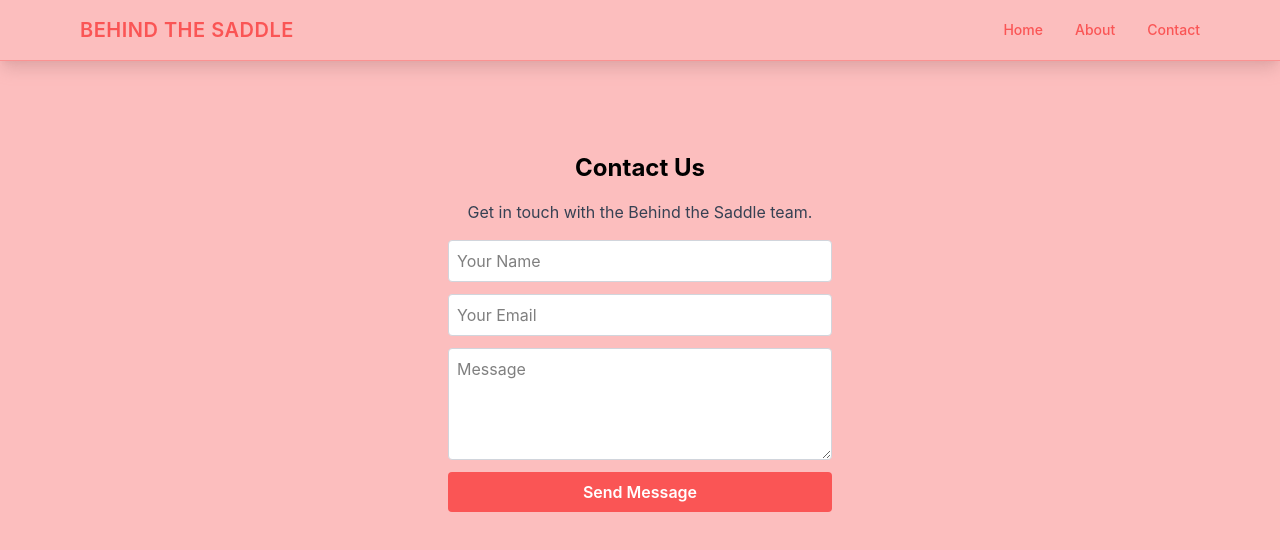
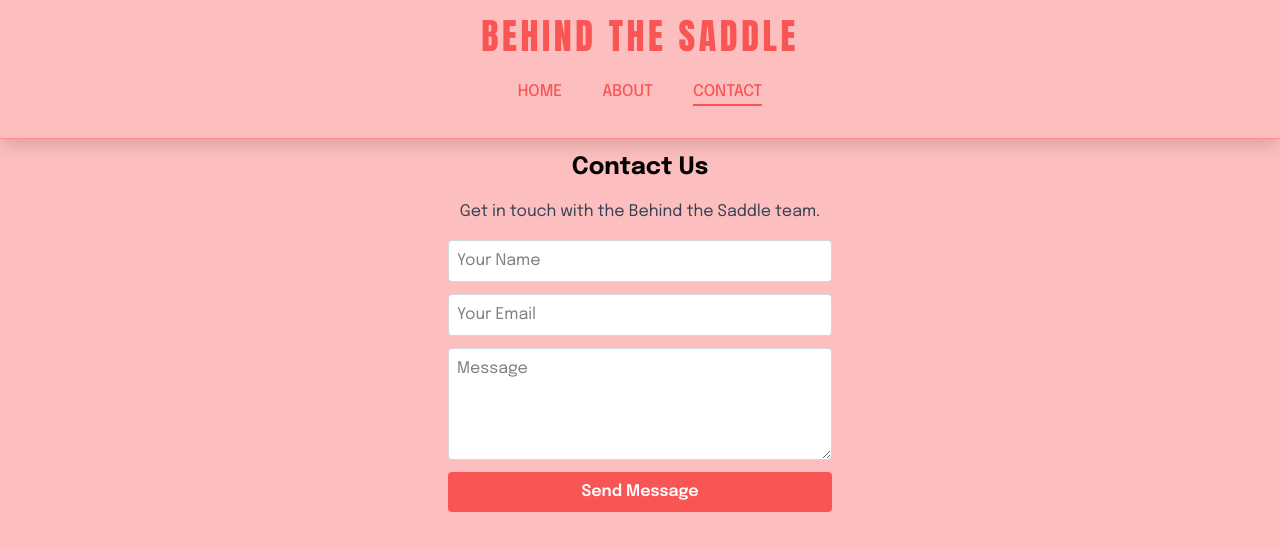
Before and after one commit to Lewy0151/Racing-Website, a Next.js app: page /contact in a window 1280 px wide. Shown: the top 550 px of the page. Built offline with nearby package versions, Linux system fonts and the light colour scheme.

Commit message:
Finished front page - added spotify and design fixes

```diff
--- a/src/app/components/Footer.js
+++ b/src/app/components/Footer.js
@@ -25,6 +25,15 @@ export default function Footer() {
             className="block hover:text-[#fa5555] transition hover:underline underline-offset-4 decoration-[#fa5555]"
           >
             YouTube
+          </a>
+
+          <a
+            href="https://open.spotify.com/show/4wSYuUDXMOMAS7qE4N8iV1"
+            target="_blank"
+            rel="noopener noreferrer"
+            className="block hover:text-[#fa5555] transition hover:underline underline-offset-4 decoration-[#fa5555]"
+          >
+            Spotify
           </a>
         </div>
 
--- a/src/app/components/InstagramFeed.js
+++ b/src/app/components/InstagramFeed.js
@@ -23,7 +23,7 @@ export default function InstagramFeed() {
         href={instagramUrl}
         target="_blank"
         rel="noopener noreferrer"
-        className="mb-6 bg-[#fa5555] hover:bg-[#fb9292] transition-all shadow-md text-white px-6 py-3 rounded-full text-lg border border-[#fb9292]"
+        className="mb-6 bg-[#fa5555] hover:bg-[#fb9292] transition-all shadow-md text-white px-6 py-3 rounded-full text-lg heading-font tracking-widest uppercase border border-[#fb9292]"
       >
         Follow us on Instagram
       </a>
--- a/src/app/components/LatestYoutube.js
+++ b/src/app/components/LatestYoutube.js
@@ -6,7 +6,8 @@ export default function LatestYoutube() {
   const [videoId, setVideoId] = useState(null);
   const [loading, setLoading] = useState(true);
 
-  const channelUrl = "https://www.youtube.com/@BehindTheSaddle25";
+  const youtubeUrl = "https://www.youtube.com/@BehindTheSaddle25";
+  const spotifyUrl = "https://open.spotify.com/show/4wSYuUDXMOMAS7qE4N8iV1";
 
   useEffect(() => {
     async function load() {
@@ -31,16 +32,45 @@ export default function LatestYoutube() {
   return (
     <div className="flex flex-col items-center w-full px-4">
 
-      {/* Rounded Header Box */}
-      <a
-        href={channelUrl}
-        target="_blank"
-        rel="noopener noreferrer"
-        className="mb-6 bg-[#fa5555] hover:bg-[#fb9292] transition-all shadow-md text-white px-6 py-3 rounded-full text-lg border border-[#fb9292]"
-      >
+      {/* Header Text */}
+      <div className="mb-10 text-3xl heading-font tracking-widest uppercase text-[#fa5555]">
         Latest Podcast Episode
-      </a>
+      </div>
 
+      {/* YouTube + Spotify Buttons */}
+      <div className="flex flex-row justify-center items-center gap-4 mb-6 w-full">
+        {/* YouTube Button */}
+        <a
+          href={youtubeUrl}
+          target="_blank"
+          rel="noopener noreferrer"
+          className="flex items-center justify-center gap-3 bg-[#fa5555] hover:bg-[#fb9292]
+          transition-all shadow-md text-white px-6 py-3 rounded-full text-lg heading-font
+          tracking-widest uppercase border border-[#fb9292] w-1/2 md:w-auto"
+        >
+          <svg width="22" height="22" viewBox="0 0 24 24" fill="white">
+            <path d="M23.5 6.2s-.2-1.7-.9-2.5c-.9-.9-1.9-.9-2.4-1C16.7 2.3 12 2.3 12 2.3h-.1s-4.7 0-8.2.4c-.5.1-1.5.1-2.4 1C.7 4.5.5 6.2.5 6.2S0 8.3 0 10.5v1.9c0 2.2.5 4.3.5 4.3s.2 1.7.9 2.5c.9.9 2.1.9 2.6 1 1.9.2 8 .4 8 .4s4.7 0 8.2-.4c.5-.1 1.5-.1 2.4-1 .7-.8.9-2.5.9-2.5s.5-2.1.5-4.3v-1.9c0-2.2-.5-4.3-.5-4.3zM9.7 14.7V8.8l5.8 3-5.8 2.9z"/>
+          </svg>
+          YouTube
+        </a>
+
+        {/* Spotify Button */}
+        <a
+          href={spotifyUrl}
+          target="_blank"
+          rel="noopener noreferrer"
+          className="flex items-center justify-center gap-3 bg-[#fa5555] hover:bg-[#fb9292]
+          transition-all shadow-md text-white px-6 py-3 rounded-full text-lg heading-font
+          tracking-widest uppercase border border-[#fb9292] w-1/2 md:w-auto"
+        >
+          <svg width="22" height="22" viewBox="0 0 24 24" fill="white">
+            <path d="M12 0C5.37 0 .02 5.37.02 12S5.37 24 12 24s11.98-5.37 11.98-12S18.63 0 12 0zm5.52 17.27c-.23.38-.72.5-1.1.27-3.03-1.85-6.84-2.27-11.32-1.25-.43.1-.86-.18-.96-.61-.1-.43.18-.86.61-.96 4.88-1.12 9.12-.65 12.52 1.46.38.23.5.72.25 1.09zm1.52-3.02c-.29.46-.9.6-1.36.31-3.48-2.13-8.77-2.75-12.87-1.51-.52.15-1.08-.14-1.23-.66-.15-.52.14-1.08.66-1.23 4.57-1.33 10.41-.65 14.44 1.82.46.29.6.9.36 1.27zm.14-3.15c-4.02-2.39-10.72-2.61-14.73-1.43-.62.18-1.28-.17-1.46-.79-.18-.62.17-1.28.79-1.46 4.66-1.36 12.06-1.11 16.74 1.68.56.33.74 1.06.41 1.62-.33.56-1.06.74-1.62.38z"/>
+          </svg>
+          Spotify
+        </a>
+      </div>
+
+      {/* YouTube Video Embed */}
       {loading && <p>Loading latest video...</p>}
       {!loading && !videoId && <p>No video found.</p>}
 
--- a/src/app/components/Navbar.js
+++ b/src/app/components/Navbar.js
@@ -1,62 +1,94 @@
 "use client";
 import { useState } from "react";
 import Link from "next/link";
+import { usePathname } from "next/navigation"; // To detect current route
 
 export default function Navbar() {
   const [open, setOpen] = useState(false);
+  const pathname = usePathname(); // Get current route
 
   const toggleMenu = () => setOpen(!open);
 
+  // Helper to check if a link is active
+  const isActive = (path) => pathname === path;
+
   return (
-    <nav className="fixed top-0 left-0 w-full border-b border-[#fb9292] shadow-lg shadow-[#e0a6a6] z-50 text-[#fa5555]">
-      <div className="max-w-6xl mx-auto flex items-center justify-between px-4 py-4">
+    <nav className="fixed top-0 left-0 w-full bg-[#fcbebe] border-b border-[#fb9292] shadow-lg shadow-[#e0a6a6] z-50 text-[#fa5555]">
 
-        {/* MOBILE: animated hamburger */}
+      {/* Desktop layout */}
+      <div className="hidden md:flex flex-col items-center max-w-6xl mx-auto px-4 py-4">
+        {/* Site Name */}
+        <Link
+          href="/"
+          className="text-4xl tracking-widest uppercase heading-font mb-6 text-[#fa5555]"
+        >
+          Behind the Saddle
+        </Link>
+
+        {/* Desktop Menu */}
+        <div className="flex space-x-10 text-m font-medium uppercase pb-4">
+          <Link
+            href="/"
+            className={`hover:text-[#fb9292] transition ${isActive("/") ? "border-b-2 border-[#fa5555]" : ""}`}
+          >
+            Home
+          </Link>
+          <Link
+            href="/about"
+            className={`hover:text-[#fb9292] transition ${isActive("/about") ? "border-b-2 border-[#fa5555]" : ""}`}
+          >
+            About
+          </Link>
+          <Link
+            href="/contact"
+            className={`hover:text-[#fb9292] transition ${isActive("/contact") ? "border-b-2 border-[#fa5555]" : ""}`}
+          >
+            Contact
+          </Link>
+        </div>
+      </div>
+
+      {/* Mobile layout */}
+      <div className="md:hidden flex items-center justify-between max-w-6xl mx-auto px-4 py-4">
+        {/* Mobile Hamburger */}
         <button
-          className="md:hidden flex flex-col justify-between w-6 h-5 focus:outline-none"
+          className="flex flex-col justify-between w-6 h-5 focus:outline-none"
           onClick={toggleMenu}
           aria-label="Toggle Menu"
         >
           <span
-            className={`block h-0.5 w-full bg-black transition-transform duration-300 ${
+            className={`block h-0.5 w-full bg-[#fa5555] transition-transform duration-300 ${
               open ? "rotate-45 translate-y-2" : ""
             }`}
           ></span>
           <span
-            className={`block h-0.5 w-full bg-black transition-opacity duration-300 ${
+            className={`block h-0.5 w-full bg-[#fa5555] transition-opacity duration-300 ${
               open ? "opacity-0" : "opacity-100"
             }`}
           ></span>
           <span
-            className={`block h-0.5 w-full bg-black transition-transform duration-300 ${
+            className={`block h-0.5 w-full bg-[#fa5555] transition-transform duration-300 ${
               open ? "-rotate-45 -translate-y-2" : ""
             }`}
           ></span>
         </button>
 
-        {/* SITE NAME */}
+        {/* Site Name */}
         <Link
           href="/"
-          className="text-lg font-semibold tracking-wide uppercase md:text-xl text-[#fa5555] "
+          className="text-2xl tracking-widest heading-font uppercase text-[#fa5555]"
         >
           Behind the Saddle
         </Link>
-
-        {/* DESKTOP MENU */}
-        <div className="hidden md:flex space-x-8 text-sm text-[#fa5555] font-medium">
-          <Link href="/" className="hover:text-gray-600 transition">Home</Link>
-          <Link href="/about" className="hover:text-gray-600 transition">About</Link>
-          <Link href="/contact" className="hover:text-gray-600 transition">Contact</Link>
-        </div>
       </div>
 
-      {/* MOBILE MENU animated dropdown */}
+      {/* Mobile Menu */}
       <div
         className={`md:hidden overflow-hidden transition-all duration-300 ${
           open ? "max-h-40 opacity-100" : "max-h-0 opacity-0"
         }`}
       >
-        <div className="flex flex-col bg-[#fcbebe] border-t border-[#fb9292] px-4 py-3 space-y-2">
+        <div className="flex flex-col bg-[#fcbebe] border-t border-[#fb9292] px-4 py-3 space-y-6">
           <Link href="/" onClick={() => setOpen(false)}>Home</Link>
           <Link href="/about" onClick={() => setOpen(false)}>About</Link>
           <Link href="/contact" onClick={() => setOpen(false)}>Contact</Link>
--- a/src/app/globals.css
+++ b/src/app/globals.css
@@ -1,3 +1,6 @@
+@import url('https://fonts.googleapis.com/css2?family=Anton&display=swap');
+@import url('https://fonts.googleapis.com/css2?family=Epilogue:wght@300;400;500;600;700&display=swap');
+
 @import "tailwindcss";
 
 /* GLOBAL BASE STYLES */
@@ -6,7 +9,7 @@ body {
   scroll-behavior: smooth;
   background-color: #fcbebe;
   color: #111111;
-  font-family: 'Inter', sans-serif;
+  font-family: 'Epilogue', sans-serif;
   margin: 0;
   padding: 0;
 }
@@ -41,11 +44,16 @@ a:hover {
 }
 
 ::-webkit-scrollbar-thumb {
-  background-color: #ccc;
+  background-color: #fa5555;
   border-radius: 4px;
 }
 
 /* HR / BORDERS */
 hr {
-  border-color: #000;
+  border-color: #fa5555;
 }
+
+/* HEADING FONT CLASS */
+.heading-font {
+  font-family: 'Anton', sans-serif;
+}
--- a/src/app/page.js
+++ b/src/app/page.js
@@ -6,18 +6,40 @@ import Footer from "./components/Footer";
 export default function Home() {
   return (
     <>
-      <main className="flex flex-col items-center justify-center min-h-screen bg-[#fcbebe] text-black">
+      <main className="flex flex-col items-center justify-start min-h-screen bg-[#fcbebe] text-black">
 
         {/* Logo Section */}
-        <section className="mt-10 flex flex-col items-center text-center px-4">
+        <section className="flex flex-col items-center text-center px-4 mt-4 w-full">
           <Image
             src="/Behind The Saddle.png"
             alt="Behind the Saddle logo"
-            width={400}
-            height={400}
-            className="w-64 sm:w-80 md:w-[400px] h-auto object-contain"
+            width={450}
+            height={450}
+            className="w-72 sm:w-96 md:w-[450px] h-auto object-contain"
           />
+
+          {/* Sponsored Container */}
+          <a
+            href="https://www.instagram.com/thefondecoffee/"
+            target="_blank"
+            rel="noopener noreferrer"
+            className="mb-6 bg-[#fa5555] hover:bg-[#fb9292] transition-all shadow-md
+        text-white px-6 py-3 rounded-full text-lg heading-font tracking-widest uppercase
+        border border-[#fb9292]"
+          >
+            Sponsored by Fonde
+          </a>
+
+          {/* Tagline Text */}
+          <p className="text-base font-bold text-[#fa5555] max-w-md">
+            Behind the Saddle brings you horse racing and equestrian content, insights, and behind-the-scenes stories.
+          </p>
         </section>
+
+        {/* Horizontal line */}
+        <div className="w-full mt-20 mb-10">
+          <hr className="border-t-8 border-[#fa5555] w-full" />
+        </div>
 
         {/* Latest YouTube Video */}
         <section className="w-full mt-10">
@@ -30,7 +52,6 @@ export default function Home() {
         </section>
       </main>
 
-      {/* Footer (separate so it stays dark + clean) */}
       <Footer />
     </>
   );
```
Also changed, not shown: public/Behind The Saddle.PNG.
